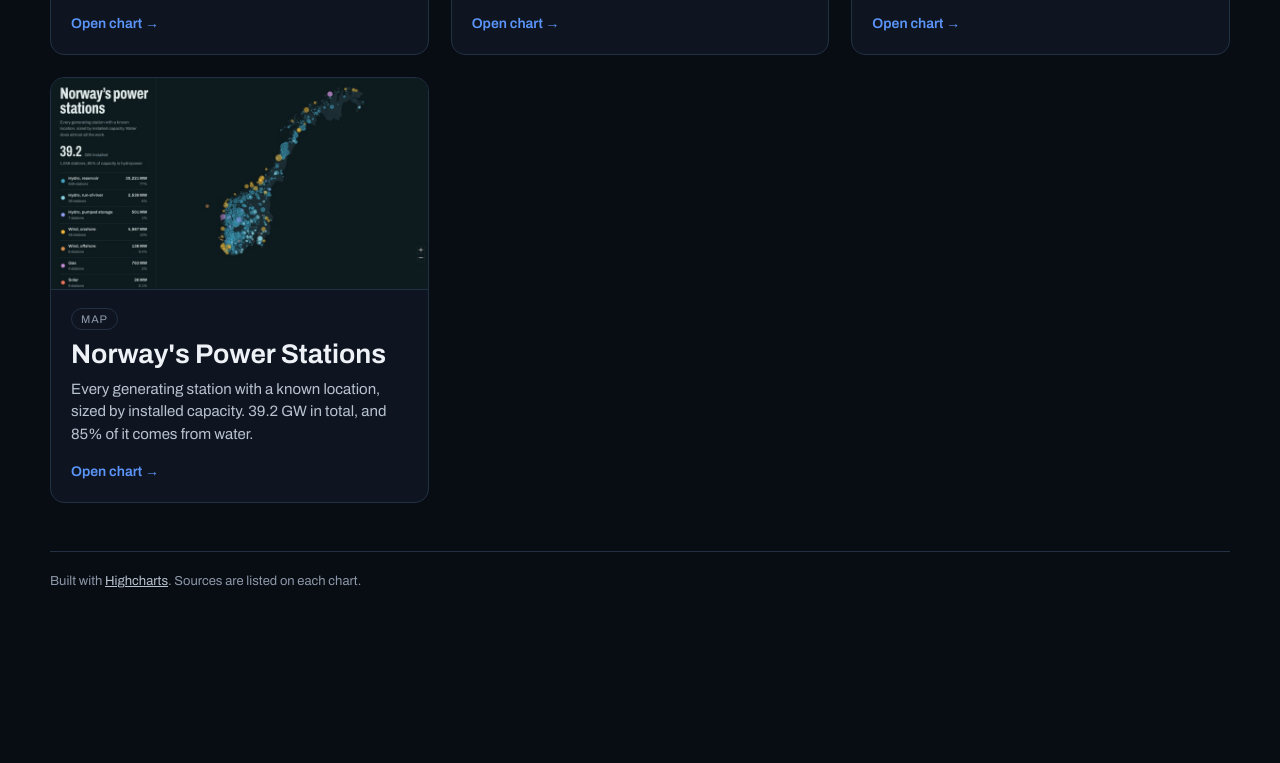
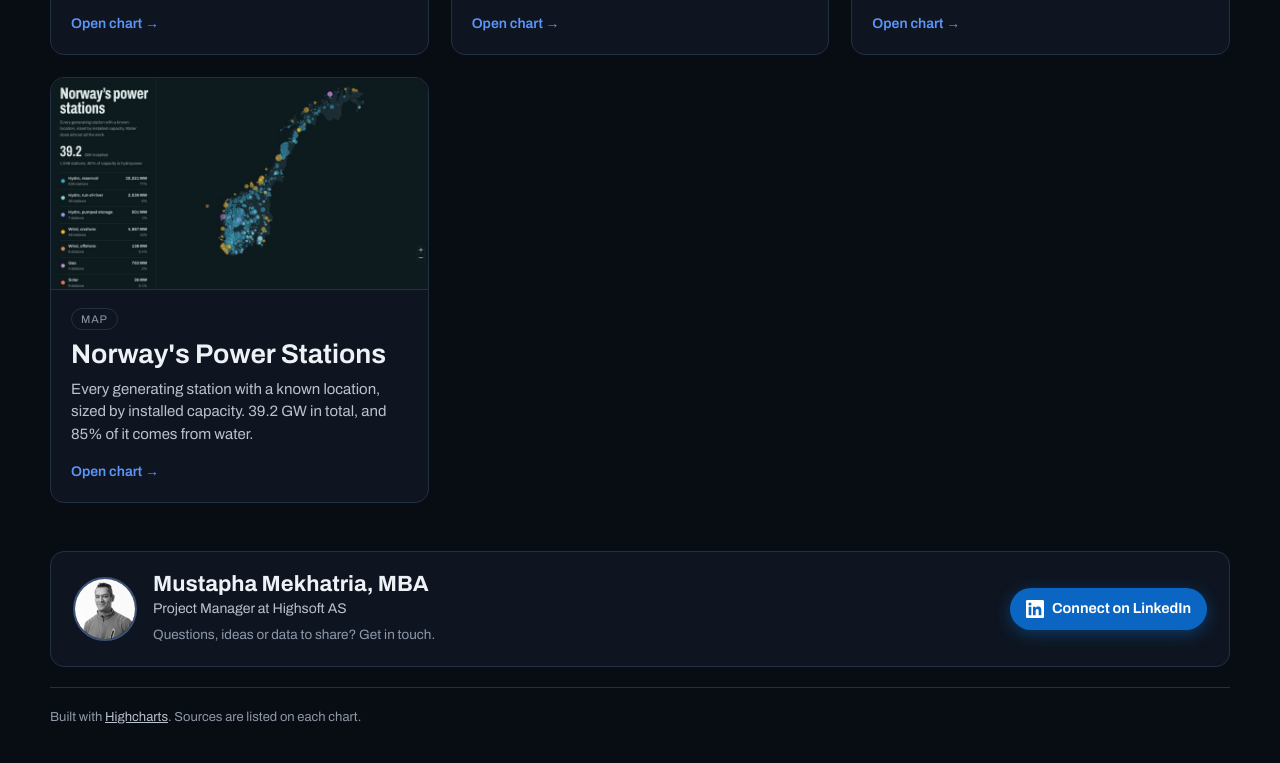
Before and after one commit to mekhatria/energy, a plain HTML site: page index.html in a window 1280 px wide. Shown: the part 721-1484 px from the top of the page. Before the commit the page ends 1361 px from the top, so only its background shows below. Drawn offline with Linux system fonts and the light colour scheme.

Commit message:
Landing page: author card with photo and LinkedIn link
Co-Authored-By: Claude Opus 5.5 <noreply@anthropic.com>

```diff
--- a/index.html
+++ b/index.html
@@ -47,6 +47,17 @@ h2{margin:0;font-stretch:70%;font-weight:650;font-size:27px;line-height:1.1}
 .card:hover .open span{transform:translateX(4px)}
 
 footer{margin-top:48px;padding-top:20px;border-top:1px solid var(--line);font-size:13px;color:var(--muted)}
+.author{display:flex;align-items:center;gap:16px;flex-wrap:wrap;margin-top:48px;padding:20px 22px;background:var(--card);border:1px solid var(--line);border-radius:14px}
+.author img{width:64px;height:64px;border-radius:50%;object-fit:cover;border:2px solid var(--line-hi)}
+.author .who{flex:1 1 220px}
+.author .name{font-stretch:75%;font-weight:700;font-size:22px;line-height:1.1;color:var(--ink)}
+.author .role{font-size:14px;color:var(--soft);margin-top:2px}
+.author .note{font-size:13.5px;color:var(--muted);margin-top:6px}
+.li{display:inline-flex;align-items:center;gap:8px;padding:10px 16px;border-radius:999px;background:#0A66C2;color:#fff;
+  font-weight:650;font-size:14.5px;text-decoration:none;box-shadow:0 4px 16px rgba(10,102,194,.45);transition:background .15s,transform .15s}
+.li:hover{background:#1A7AD9;transform:translateY(-1px)}
+.li:focus-visible{outline:3px solid #fff;outline-offset:3px}
+footer{margin-top:20px}
 footer a{color:var(--soft)}
 </style>
 </head>
@@ -100,6 +111,19 @@ footer a{color:var(--soft)}
     </a>
   </div>
 
+  <section class="author" aria-label="About the author">
+    <img src="assets/mustapha-mekhatria.jpg" alt="Mustapha Mekhatria" width="64" height="64">
+    <div class="who">
+      <div class="name">Mustapha Mekhatria, MBA</div>
+      <div class="role">Project Manager at Highsoft AS</div>
+      <div class="note">Questions, ideas or data to share? Get in touch.</div>
+    </div>
+    <a class="li" href="https://www.linkedin.com/in/mustaphamekhatria/" target="_blank" rel="noopener">
+      <svg width="18" height="18" viewBox="0 0 24 24" fill="currentColor" aria-hidden="true"><path d="M20.45 20.45h-3.56v-5.57c0-1.33-.03-3.04-1.85-3.04-1.85 0-2.14 1.45-2.14 2.94v5.67H9.34V9h3.42v1.56h.05c.48-.9 1.64-1.85 3.37-1.85 3.6 0 4.27 2.37 4.27 5.46v6.28zM5.34 7.43a2.06 2.06 0 1 1 0-4.13 2.06 2.06 0 0 1 0 4.13zM7.12 20.45H3.56V9h3.56v11.45zM22.22 0H1.77C.79 0 0 .77 0 1.73v20.54C0 23.23.79 24 1.77 24h20.45c.98 0 1.78-.77 1.78-1.73V1.73C24 .77 23.2 0 22.22 0z"/></svg>
+      Connect on LinkedIn
+    </a>
+  </section>
+
   <footer>Built with <a href="https://www.highcharts.com" target="_blank" rel="noopener">Highcharts</a>. Sources are listed on each chart.</footer>
 </main>
 </body>
```
Also changed, not shown: assets/mustapha-mekhatria.jpg (added).
